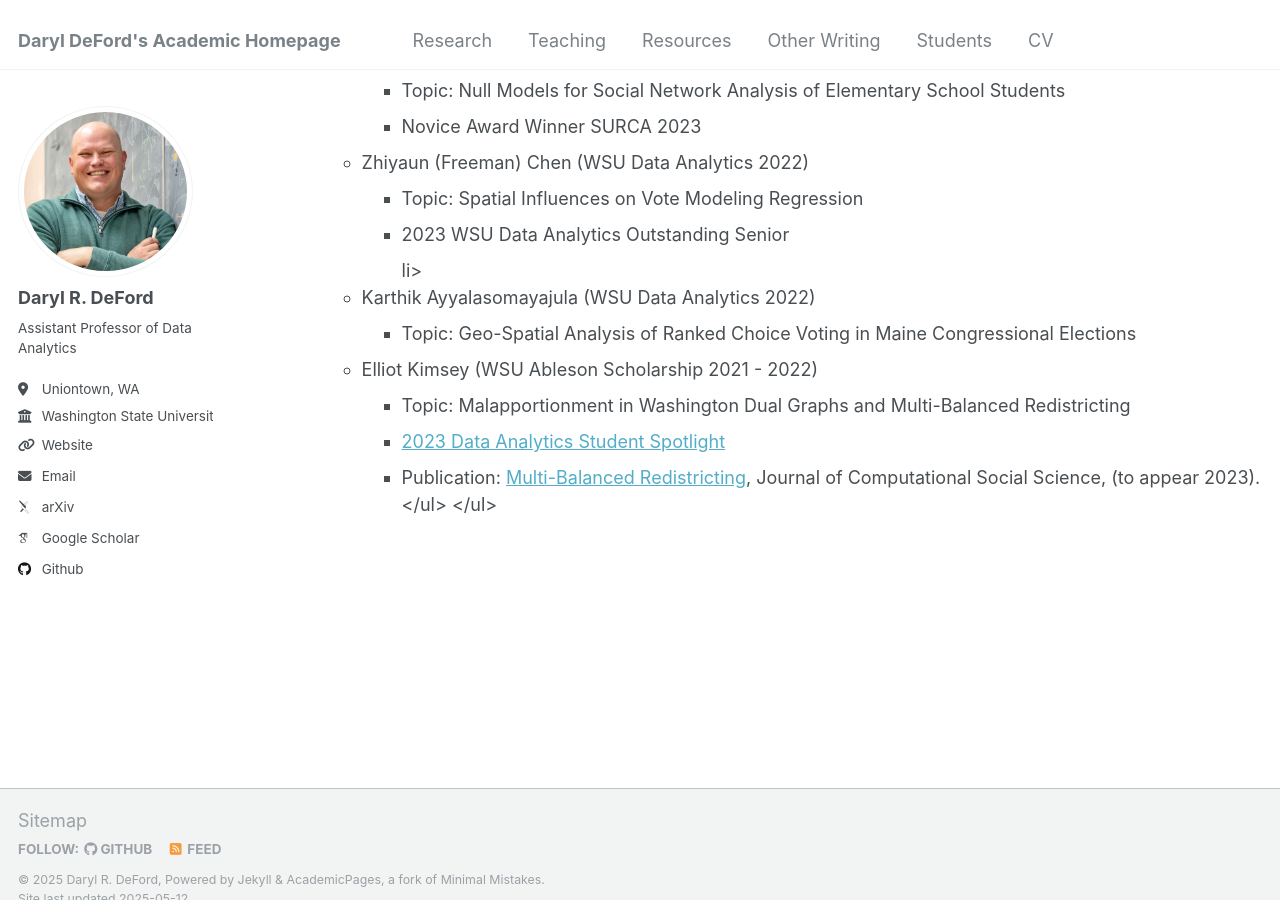
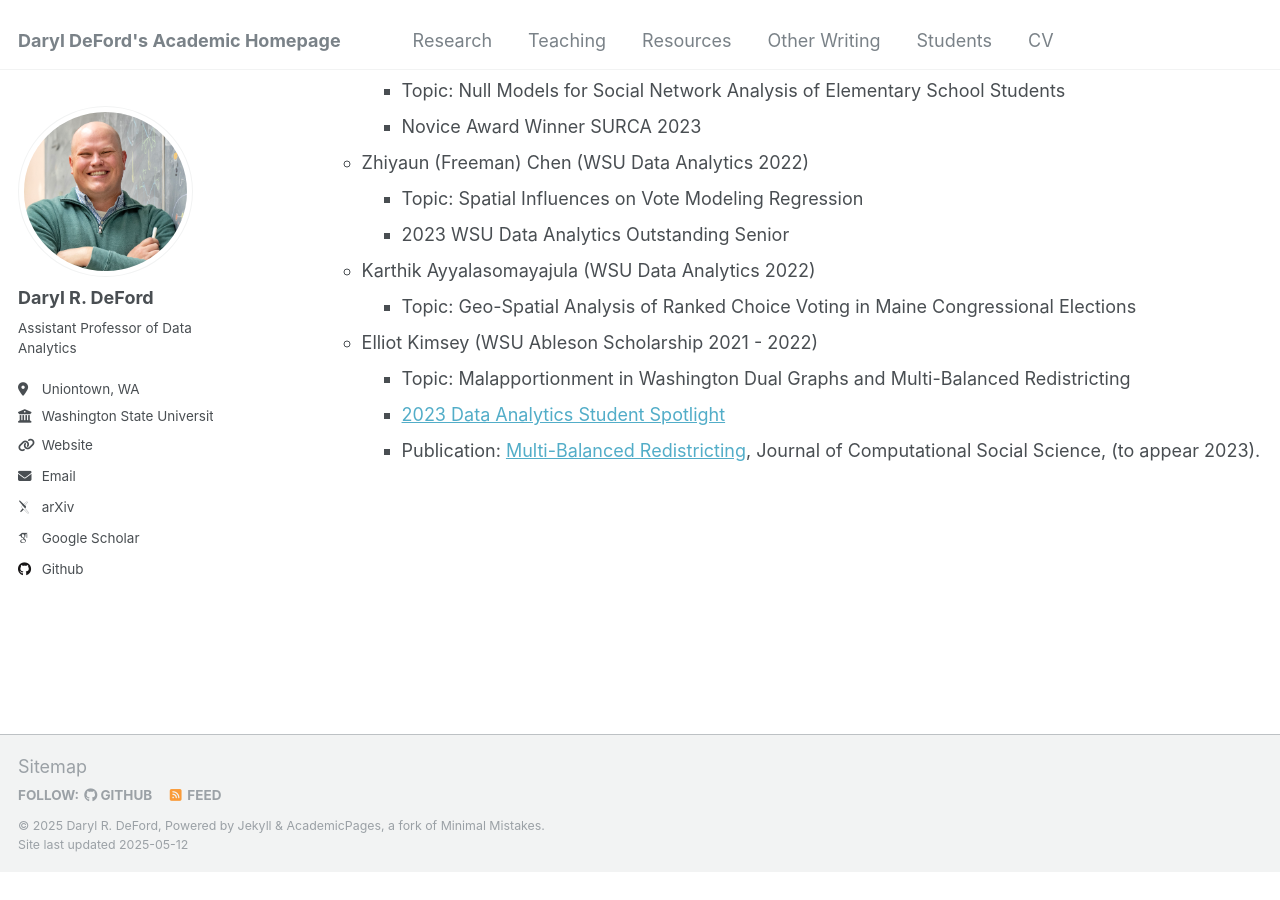
Before and after one commit to drdeford/drdeford.github.io, a Jekyll site: the page built from _pages/Students.md, in a window 1280 px wide and 900 px high, scrolled down 2286 px. Built offline with Jekyll 4.4.1, drawn with Linux system fonts in a browser that asks for light colours; some web fonts are replaced; after the commit the page ends 3158 px from its top, so only the background shows below that.

```diff
--- a/_pages/Students.md
+++ b/_pages/Students.md
@@ -166,7 +166,7 @@ Sahil Patil</a> (WSU Stats 2023 - 2024 )
 </li>
 <ul>
 <li>Topic:  Spatial Influences on Vote Modeling Regression</li>
-<li> 2023 WSU Data Analytics Outstanding Senior</li>li>
+<li> 2023 WSU Data Analytics Outstanding Senior</li>
 </ul>
 </ul>
 
@@ -186,6 +186,6 @@ Sahil Patil</a> (WSU Stats 2023 - 2024 )
 <ul>
 <li>Topic: Malapportionment in Washington Dual Graphs and Multi-Balanced Redistricting </li>
 <li> <a href="https://data-analytics.wsu.edu/student-spotlights/">2023 Data Analytics Student Spotlight</a> </li>
-<li> Publication: <a href="https://link.springer.com/article/10.1007/s42001-023-00217-8">Multi-Balanced Redistricting</a>, Journal of Computational Social Science, (to appear 2023).
+<li> Publication: <a href="https://link.springer.com/article/10.1007/s42001-023-00217-8">Multi-Balanced Redistricting</a>, Journal of Computational Social Science, (to appear 2023). </li>
 </ul>
 </ul>
```
